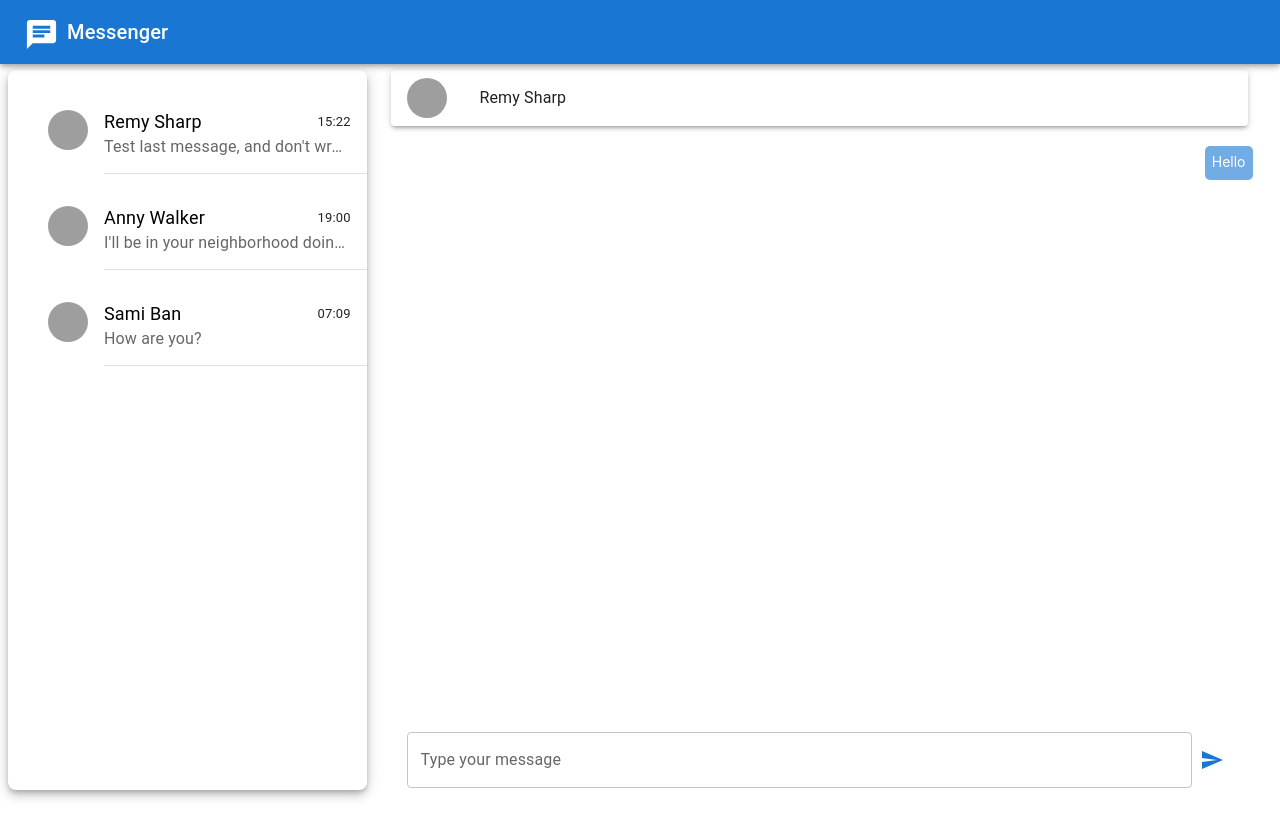
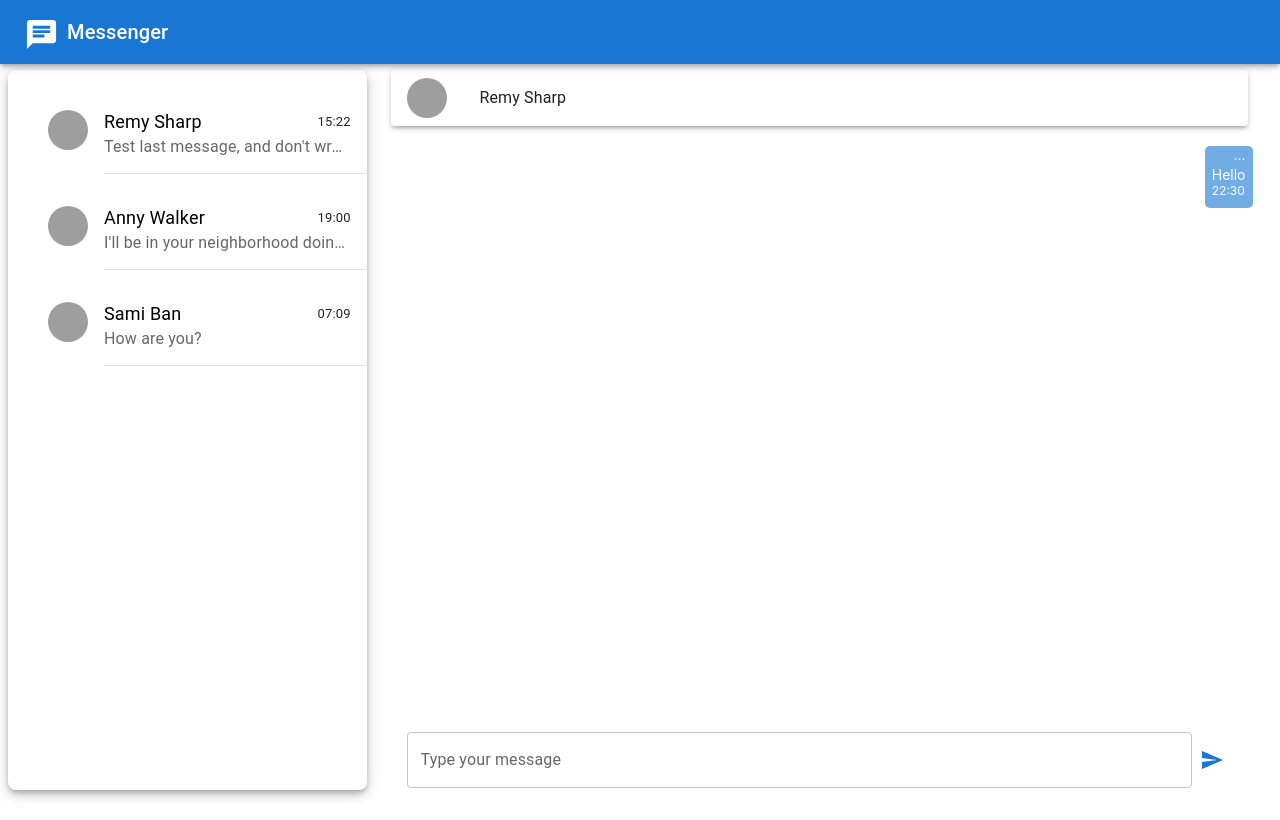
Before and after one commit to Artem-Mateush2022/Chat, a React (Create React App) app: page / in a window 1280 px wide. Built offline with nearby package versions, Linux system fonts and the light colour scheme; grey boxes are pictures that could not be loaded.

Commit message:
added_ui_simpleDialog

```diff
--- a/src/components/ChatStyles.css
+++ b/src/components/ChatStyles.css
@@ -18,7 +18,7 @@
     position: relative;
     display: inline-block;
     clear: both;
-    padding: 7px 7px 10px 7px;
+    padding: 0px 7px 10px 7px;
     vertical-align: top;
     border-radius: 5px;
     max-width: 75%;
--- a/src/components/Messages.jsx
+++ b/src/components/Messages.jsx
@@ -1,7 +1,8 @@
-import { ListItem } from "@mui/material";
+import { Button, ListItem } from "@mui/material";
 import { connect } from "react-redux";
 import "./ChatStyles.css";
 //import Form from "./Form";
+import { SimpleDialogDemo } from './UI/SimpleDialog'
 
 function MessagesList({ list }) {
     return (
@@ -13,22 +14,23 @@ function MessagesList({ list }) {
     )
 };
 
-function MessageItem({ item }) {
+function MessageItem({ item, }) {
     return (
         <ListItem>
-            <div className="right_message bg">{item.text}</div>
+            <div className="right_message bg">
+                <SimpleDialogDemo />
+                {item.text}
+                <div style={{fontSize: '12px',}}>{item.time}</div>
+            </div>
         </ListItem>
     )
 };
 
 function MessagesComp({ items }) {
     return (
-        <div>
-            <div className="message_wraper">
-                <MessagesList list={items} />
-            </div>
+        <div className="message_wraper">
+            <MessagesList list={items} />
         </div>
-
     )
 };
 
--- /dev/null
+++ b/src/components/UI/SimpleDialog.jsx
@@ -0,0 +1,93 @@
+import * as React from 'react';
+import Avatar from '@mui/material/Avatar';
+import List from '@mui/material/List';
+import ListItem from '@mui/material/ListItem';
+import ListItemAvatar from '@mui/material/ListItemAvatar';
+import ListItemButton from '@mui/material/ListItemButton';
+import ListItemText from '@mui/material/ListItemText';
+import DialogTitle from '@mui/material/DialogTitle';
+import Dialog from '@mui/material/Dialog';
+import { Divider } from '@mui/material';
+import DeleteIcon from '@mui/icons-material/Delete';
+import DeleteForeverIcon from '@mui/icons-material/DeleteForever';
+
+//const emails = ['username@gmail.com', 'user02@gmail.com'];
+
+
+function SimpleDialog(props) {
+  const { onClose, selectedValue, open, } = props;
+
+  const handleClose = () => {
+    onClose(selectedValue);
+  };
+
+  const handleListItemClick = (value) => {
+    onClose(value);
+  };
+
+  return (
+    <Dialog onClose={handleClose} open={open}>
+      <DialogTitle>Options</DialogTitle>
+      <List sx={{ pt: 0 }}>
+        <ListItem disableGutters>
+          <ListItemButton
+            autoFocus
+            onClick={() => handleListItemClick('addAccount')}
+          >
+            <ListItemAvatar>
+              <Avatar>
+                <DeleteIcon />
+              </Avatar>
+            </ListItemAvatar>
+            <ListItemText primary="Delete current message" />
+          </ListItemButton>
+        </ListItem>
+      </List>
+
+      <Divider />
+
+      <List sx={{ pt: 0 }}>
+        <ListItem disableGutters>
+          <ListItemButton
+            autoFocus
+            onClick={() => handleListItemClick('addAccount')}
+          >
+            <ListItemAvatar>
+              <Avatar>
+                <DeleteForeverIcon />
+              </Avatar>
+            </ListItemAvatar>
+            <ListItemText primary="Delete all messages" />
+          </ListItemButton>
+        </ListItem>
+      </List>
+    </Dialog>
+  );
+}
+
+export function SimpleDialogDemo() {
+  const [open, setOpen, ] = React.useState(false);
+  //const [selectedValue, setSelectedValue] = React.useState(emails[1]);
+
+  const handleClickOpen = () => {
+    setOpen(true);
+  };
+
+  const handleClose = (value) => {
+    setOpen(false);
+    //setSelectedValue(value);
+  };
+
+  return (
+    <div>
+      <span onClick={handleClickOpen} style={{cursor: 'pointer', display: 'inline-block', float: 'right', height: '15px', marginBottom: '5px'}}>
+        ...
+      </span>
+      <SimpleDialog
+        //selectedValue={selectedValue}
+        open={open}
+        onClose={handleClose}
+      />
+    </div>
+  );
+}
--- a/src/core/store/rootReducer.js
+++ b/src/core/store/rootReducer.js
@@ -1,6 +1,6 @@
 const initialState = {
     list: [
-        {text: 'Hello'},
+        {text: 'Hello', time: '22:30'},
     ],
     chatInfo: [
         {id: 1, userName: 'Remy Sharp', sendTime: '15:22', lastMessage: 'Test last message, and don\'t wrapping last maessage'},
```
Also changed, not shown: public/logo192.png (deleted), public/logo512.png (deleted).
